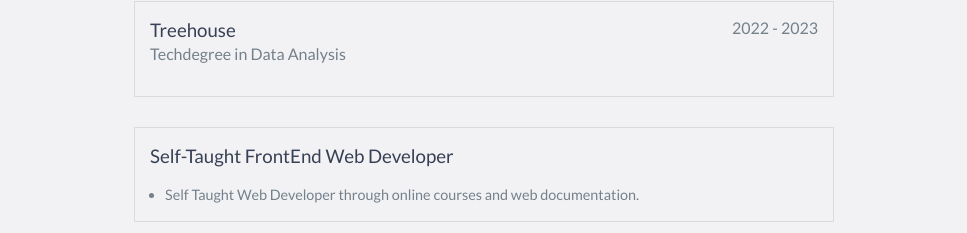
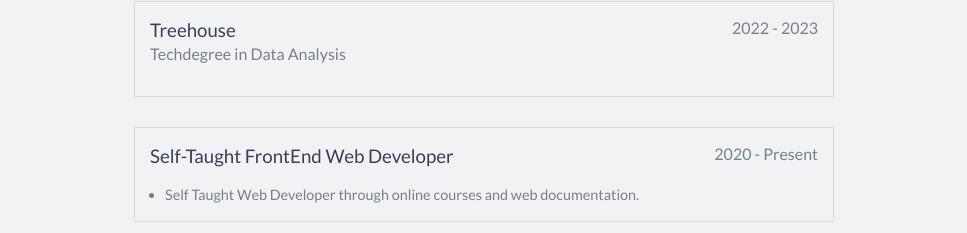
Before and after one commit to AviChristopher/Portfolio-Avernell, a website: page index.html in a window 1280 px wide. Shown: the part 1787-2020 px from the top of the page, without its empty margins (156-1123 px from the left). Drawn offline with nearby package versions, Linux system fonts and the light colour scheme.

Commit message:
Update index.html

```diff
--- a/index.html
+++ b/index.html
@@ -131,7 +131,7 @@
 
         <div class="education-block">
             <h3>Self-Taught FrontEnd Web Developer</h3>
-            <span class="education-date"> </span>
+            <span class="education-date">2020 - Present </span>
             <h4> </h4>
             <ul>
                 <li>
```
